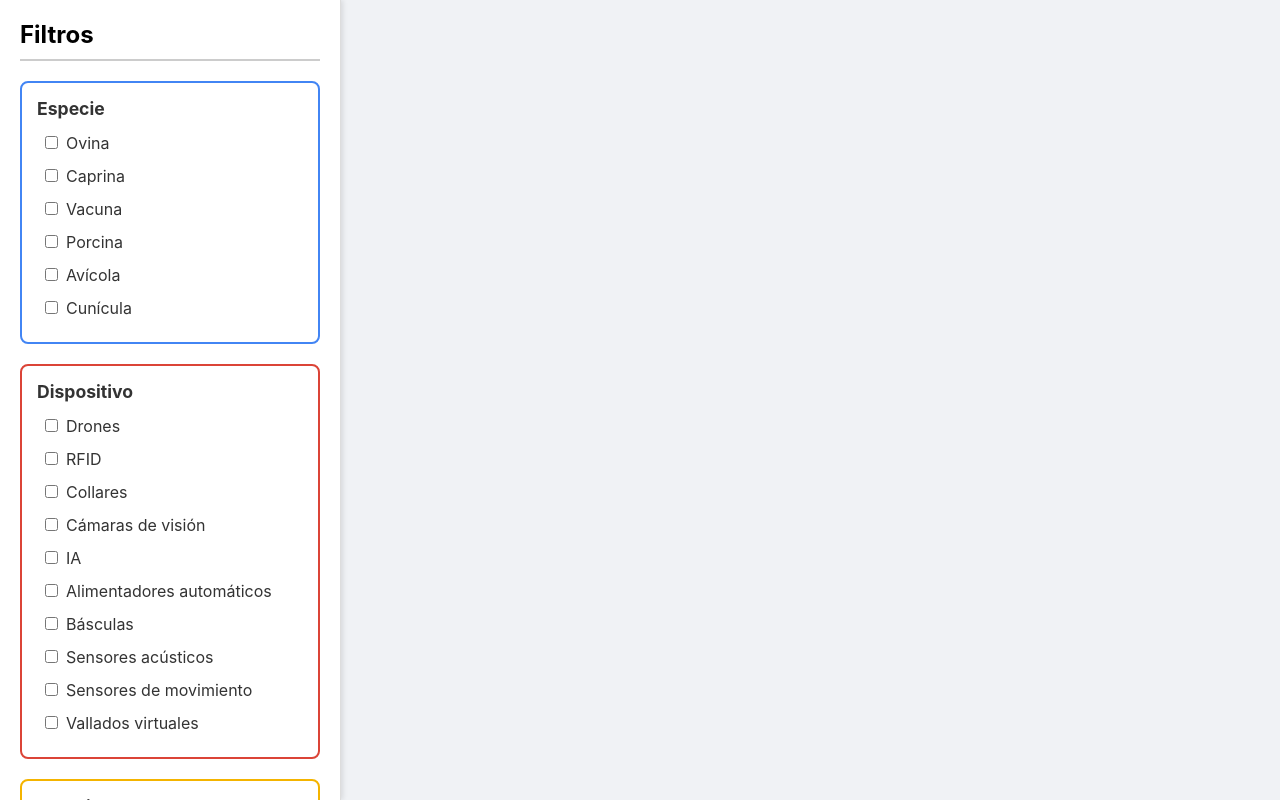
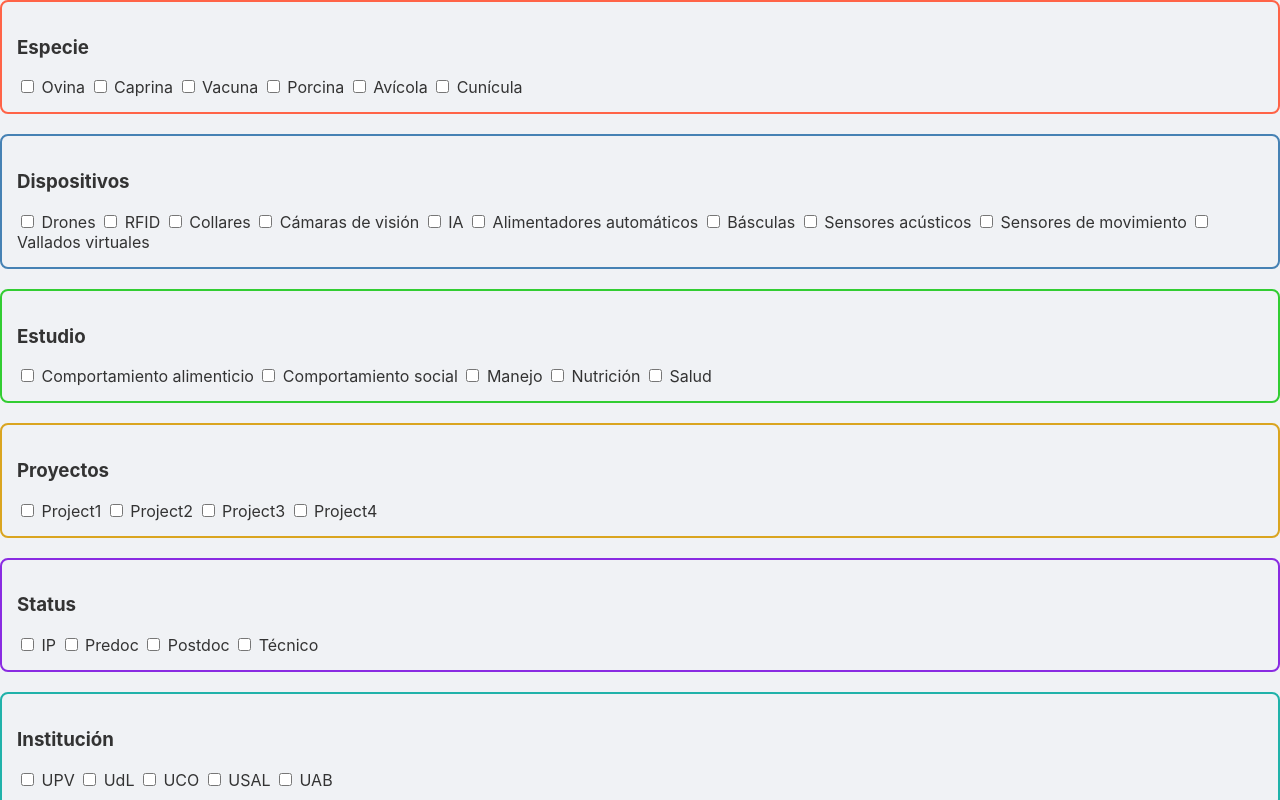
Before and after one commit to VLS76/Red-de-Colaboradores, a plain HTML site: page index.html in a window 1280 px wide. Drawn offline with nearby package versions, Linux system fonts and the light colour scheme.

Commit message:
Update index.html

```diff
--- a/index.html
+++ b/index.html
@@ -3,95 +3,96 @@
 <head>
     <meta charset="UTF-8">
     <meta name="viewport" content="width=device-width, initial-scale=1.0">
-    <title>Red de Colaboradores</title>
+    <title>Buscador de Personas</title>
     <link rel="stylesheet" href="style.css">
 </head>
 <body>
     <div class="container">
-        <div class="filter-panel">
-            <h2>Filtros</h2>
-
-            <div class="filter-group" id="group-especie">
-                <label>Especie</label>
-                <div class="options">
-                    <label><input type="checkbox" name="especie" value="Ovina"> Ovina</label>
-                    <label><input type="checkbox" name="especie" value="Caprina"> Caprina</label>
-                    <label><input type="checkbox" name="especie" value="Vacuna"> Vacuna</label>
-                    <label><input type="checkbox" name="especie" value="Porcina"> Porcina</label>
-                    <label><input type="checkbox" name="especie" value="Avícola"> Avícola</label>
-                    <label><input type="checkbox" name="especie" value="Cunícula"> Cunícula</label>
+        <aside class="sidebar">
+            <div class="filter-group" style="border-color: #FF6347;"> <h3>Especie</h3>
+                <div class="dropdown-content" id="especie-dropdown">
+                    <label><input type="checkbox" value="Ovina"> Ovina</label>
+                    <label><input type="checkbox" value="Caprina"> Caprina</label>
+                    <label><input type="checkbox" value="Vacuna"> Vacuna</label>
+                    <label><input type="checkbox" value="Porcina"> Porcina</label>
+                    <label><input type="checkbox" value="Avícola"> Avícola</label>
+                    <label><input type="checkbox" value="Cunícula"> Cunícula</label>
                 </div>
             </div>
 
-            <div class="filter-group" id="group-dispositivo">
-                <label>Dispositivo</label>
-                <div class="options">
-                    <label><input type="checkbox" name="dispositivo" value="Drones"> Drones</label>
-                    <label><input type="checkbox" name="dispositivo" value="RFID"> RFID</label>
-                    <label><input type="checkbox" name="dispositivo" value="Collares"> Collares</label>
-                    <label><input type="checkbox" name="dispositivo" value="Cámaras de visión"> Cámaras de visión</label>
-                    <label><input type="checkbox" name="dispositivo" value="IA"> IA</label>
-                    <label><input type="checkbox" name="dispositivo" value="Alimentadores automáticos"> Alimentadores automáticos</label>
-                    <label><input type="checkbox" name="dispositivo" value="Básculas"> Básculas</label>
-                    <label><input type="checkbox" name="dispositivo" value="Sensores acústicos"> Sensores acústicos</label>
-                    <label><input type="checkbox" name="dispositivo" value="Sensores de movimiento"> Sensores de movimiento</label>
-                    <label><input type="checkbox" name="dispositivo" value="Vallados virtuales"> Vallados virtuales</label>
+            <div class="filter-group" style="border-color: #4682B4;"> <h3>Dispositivos</h3>
+                <div class="dropdown-content" id="dispositivos-dropdown">
+                    <label><input type="checkbox" value="Drones"> Drones</label>
+                    <label><input type="checkbox" value="RFID"> RFID</label>
+                    <label><input type="checkbox" value="Collares"> Collares</label>
+                    <label><input type="checkbox" value="Cámaras de visión"> Cámaras de visión</label>
+                    <label><input type="checkbox" value="IA"> IA</label>
+                    <label><input type="checkbox" value="Alimentadores automáticos"> Alimentadores automáticos</label>
+                    <label><input type="checkbox" value="Básculas"> Básculas</label>
+                    <label><input type="checkbox" value="Sensores acústicos"> Sensores acústicos</label>
+                    <label><input type="checkbox" value="Sensores de movimiento"> Sensores de movimiento</label>
+                    <label><input type="checkbox" value="Vallados virtuales"> Vallados virtuales</label>
                 </div>
             </div>
 
-            <div class="filter-group" id="group-estudio">
-                <label>Estudio</label>
-                <div class="options">
-                    <label><input type="checkbox" name="estudio" value="Comportamiento alimenticio"> Comportamiento alimenticio</label>
-                    <label><input type="checkbox" name="estudio" value="Comportamiento social"> Comportamiento social</label>
-                    <label><input type="checkbox" name="estudio" value="Manejo"> Manejo</label>
-                    <label><input type="checkbox" name="estudio" value="Nutrición"> Nutrición</label>
-                    <label><input type="checkbox" name="estudio" value="Salud"> Salud</label>
+            <div class="filter-group" style="border-color: #32CD32;"> <h3>Estudio</h3>
+                <div class="dropdown-content" id="estudio-dropdown">
+                    <label><input type="checkbox" value="Comportamiento alimenticio"> Comportamiento alimenticio</label>
+                    <label><input type="checkbox" value="Comportamiento social"> Comportamiento social</label>
+                    <label><input type="checkbox" value="Manejo"> Manejo</label>
+                    <label><input type="checkbox" value="Nutrición"> Nutrición</label>
+                    <label><input type="checkbox" value="Salud"> Salud</label>
                 </div>
             </div>
 
-            <div class="filter-group" id="group-proyecto">
-                <label>Proyecto</label>
-                <div class="options">
-                    <label><input type="checkbox" name="proyecto" value="Project1"> Project1</label>
-                    <label><input type="checkbox" name="proyecto" value="Project2"> Project2</label>
-                    <label><input type="checkbox" name="proyecto" value="Project3"> Project3</label>
-                    <label><input type="checkbox" name="proyecto" value="Project4"> Project4</label>
+            <div class="filter-group" style="border-color: #DAA520;"> <h3>Proyectos</h3>
+                <div class="dropdown-content" id="proyectos-dropdown">
+                    <label><input type="checkbox" value="Project1"> Project1</label>
+                    <label><input type="checkbox" value="Project2"> Project2</label>
+                    <label><input type="checkbox" value="Project3"> Project3</label>
+                    <label><input type="checkbox" value="Project4"> Project4</label>
                 </div>
             </div>
 
-            <div class="filter-group" id="group-status">
-                <label>Status</label>
-                <div class="options">
-                    <label><input type="checkbox" name="status" value="IP"> IP</label>
-                    <label><input type="checkbox" name="status" value="Predoc"> Predoc</label>
-                    <label><input type="checkbox" name="status" value="Postdoc"> Postdoc</label>
-                    <label><input type="checkbox" name="status" value="Técnico"> Técnico</label>
+            <div class="filter-group" style="border-color: #8A2BE2;"> <h3>Status</h3>
+                <div class="dropdown-content" id="status-dropdown">
+                    <label><input type="checkbox" value="IP"> IP</label>
+                    <label><input type="checkbox" value="Predoc"> Predoc</label>
+                    <label><input type="checkbox" value="Postdoc"> Postdoc</label>
+                    <label><input type="checkbox" value="Técnico"> Técnico</label>
                 </div>
             </div>
 
-            <div class="filter-group" id="group-institucion">
-                <label>Institución</label>
-                <div class="options">
-                    <label><input type="checkbox" name="institucion" value="UPV"> UPV</label>
-                    <label><input type="checkbox" name="institucion" value="UdL"> UdL</label>
-                    <label><input type="checkbox" name="institucion" value="UCO"> UCO</label>
-                    <label><input type="checkbox" name="institucion" value="USAL"> USAL</label>
-                    <label><input type="checkbox" name="institucion" value="UAB"> UAB</label>
+            <div class="filter-group" style="border-color: #20B2AA;"> <h3>Institución</h3>
+                <div class="dropdown-content" id="institucion-dropdown">
+                    <label><input type="checkbox" value="UPV"> UPV</label>
+                    <label><input type="checkbox" value="UdL"> UdL</label>
+                    <label><input type="checkbox" value="UCO"> UCO</label>
+                    <label><input type="checkbox" value="USAL"> USAL</label>
+                    <label><input type="checkbox" value="UAB"> UAB</label>
                 </div>
             </div>
-        </div>
-        <div class="visualization-panel">
-            <svg id="network-graph"></svg>
-            <div id="detail-box">
-                <button id="close-detail-box">&times;</button>
-                <h3 id="detail-name"></h3>
-                <div id="detail-content"></div>
-            </div>
+        </aside>
+
+        <main class="main-content">
+            <div id="network-visualization">
+                </div>
+        </main>
+    </div>
+
+    <div id="person-details-popup" class="popup">
+        <div class="popup-content">
+            <span class="close-button">&times;</span>
+            <h3 id="popup-person-name"></h3>
+            <p><strong>Especie:</strong> <span id="popup-especie"></span></p>
+            <p><strong>Dispositivos:</strong> <span id="popup-dispositivo"></span></p>
+            <p><strong>Estudio:</strong> <span id="popup-estudio"></span></p>
+            <p><strong>Proyectos:</strong> <span id="popup-proyecto"></span></p>
+            <p><strong>Status:</strong> <span id="popup-status"></span></p>
+            <p><strong>Institución:</strong> <span id="popup-institucion"></span></p>
         </div>
     </div>
 
-    <script src="https://d3js.org/d3.v7.min.js"></script>
-    <script src="script.js"></script>
+    <script src="https://d3js.org/d3.v7.min.js"></script> <script src="script.js"></script>
 </body>
 </html>
```
